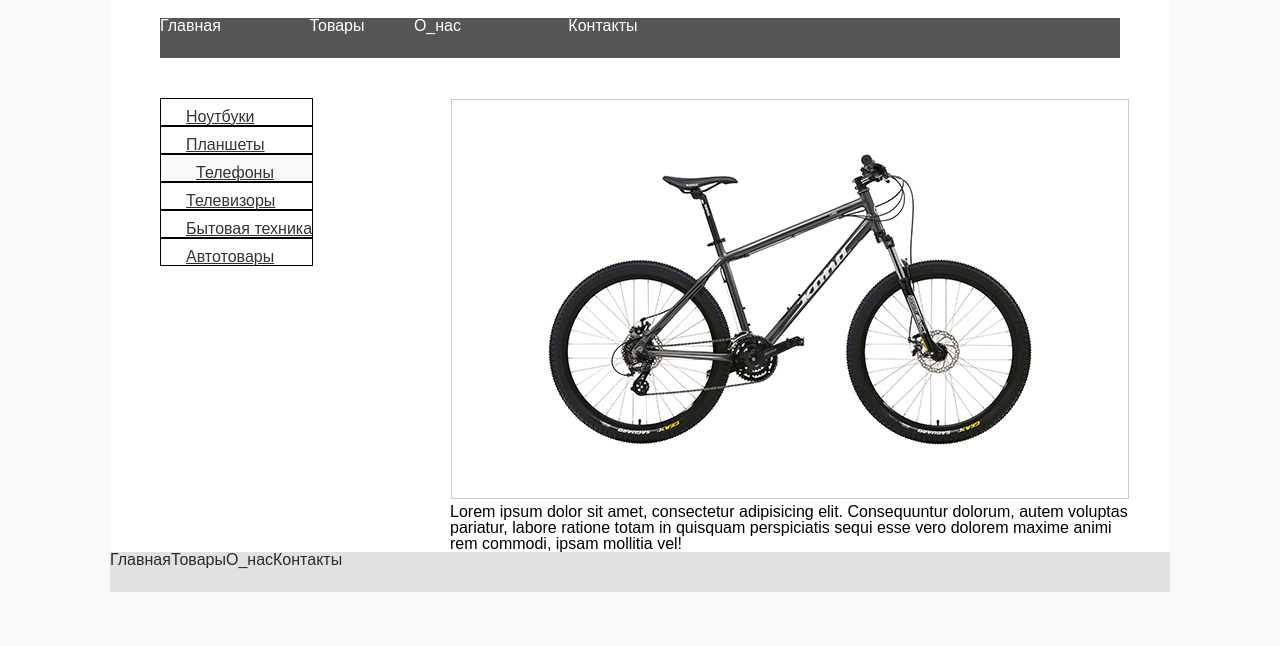
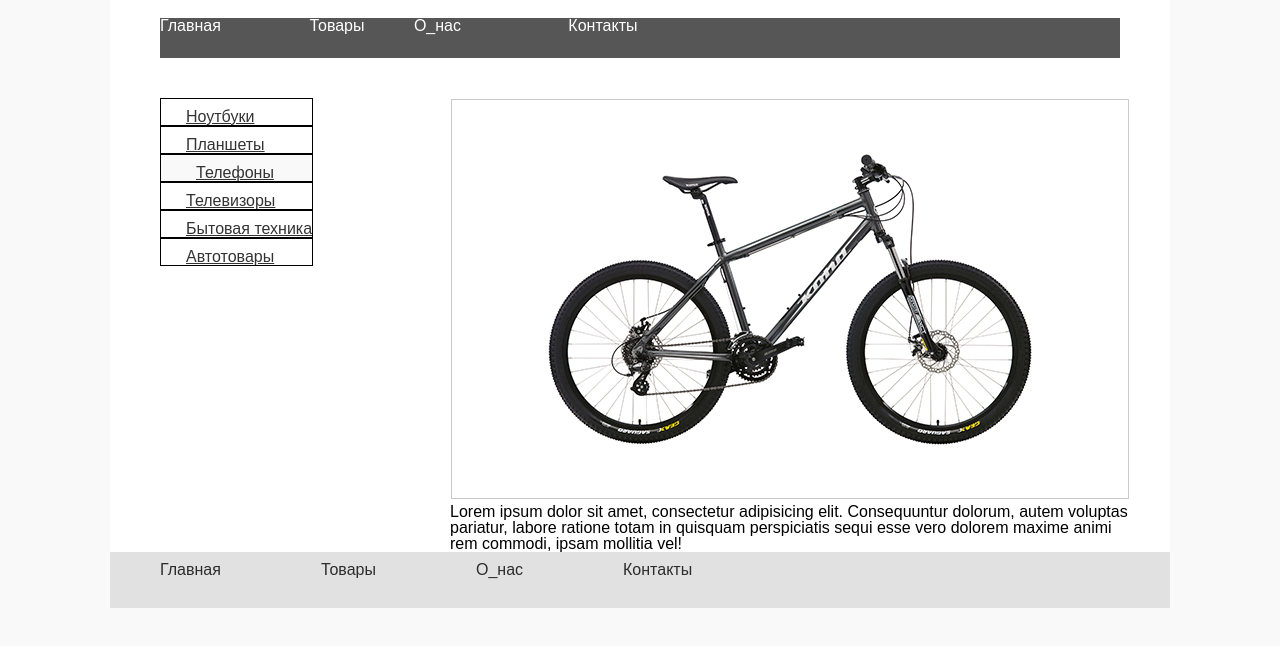
Before and after one commit to denmelnikov/GoIT_hw_bicycle, a plain HTML site: page index.html in a window 1280 px wide. Shown: the part 80-726 px from the top of the page. Drawn offline with Linux system fonts and the light colour scheme.

Commit message:
1.3 commit

```diff
--- a/css/style.css
+++ b/css/style.css
@@ -13,7 +13,7 @@ a {
 .content{
     display: table;
     background-color: #ffffff;
-   /* width: 1060px;*/
+   /* width: 1060px; */
     height: 100%;
 /*    position: absolute;*/
     margin: 0 auto;
@@ -65,7 +65,7 @@ a {
 }
 
 .leftmenu:after {
-    content: ".";
+    content: "";
     display: block;
     height: 0;
     clear: both;
@@ -103,4 +103,14 @@ a {
     height: 40px;
     background-color: #e1e1e1;
     color: #2c2c2c;
+    position: relative;
+/*    text-align: center;*/
 }
+
+.bottommenu div{
+    display: inline;
+    float: left;
+    position: relative;
+    top: 10px;
+    margin: 0px 50px 40px;
+}
--- a/index.html
+++ b/index.html
@@ -40,10 +40,10 @@
 
        <div class="bottommenu">
 
-           <span>Главная</span>
-           <span>Товары</span>
-           <span>О_нас</span>
-           <span>Контакты</span>
+           <div>Главная</div>
+           <div>Товары</div>
+           <div>О_нас</div>
+           <div>Контакты</div>
 
 
        </div>
```
